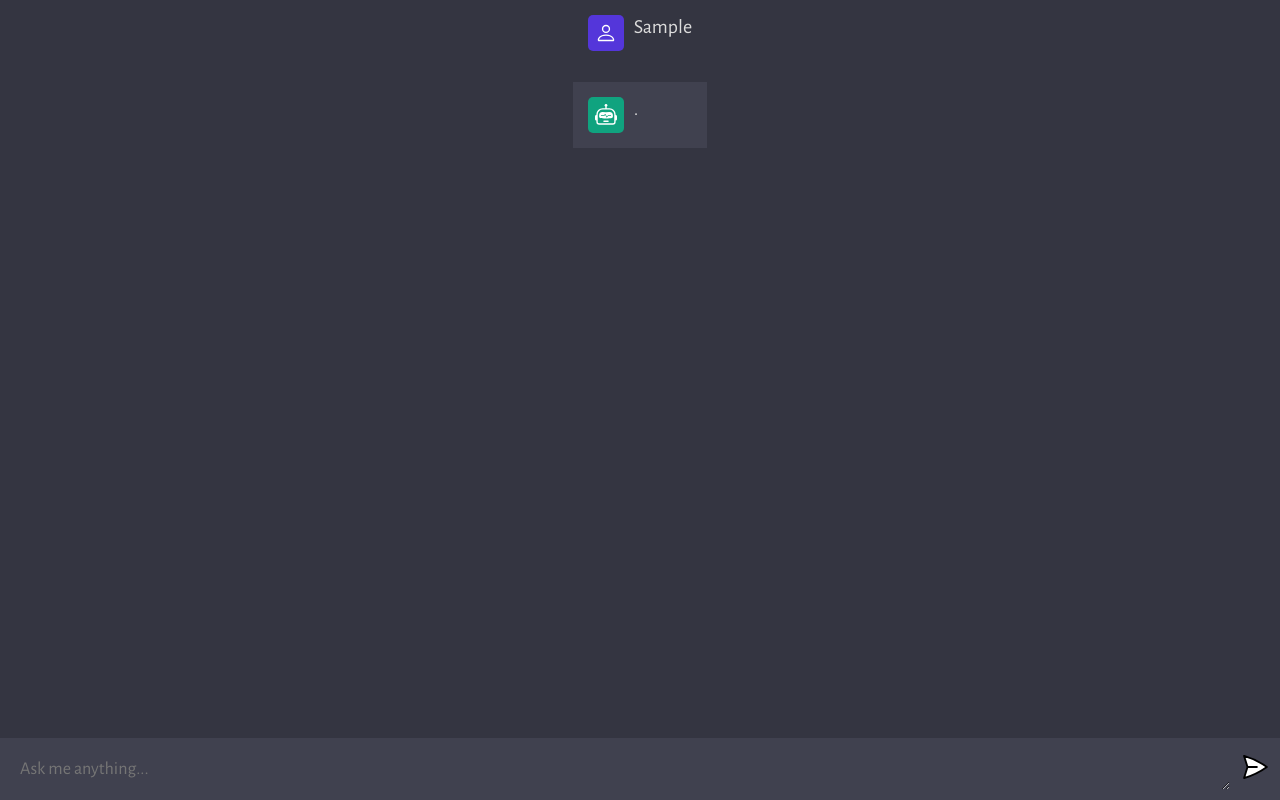
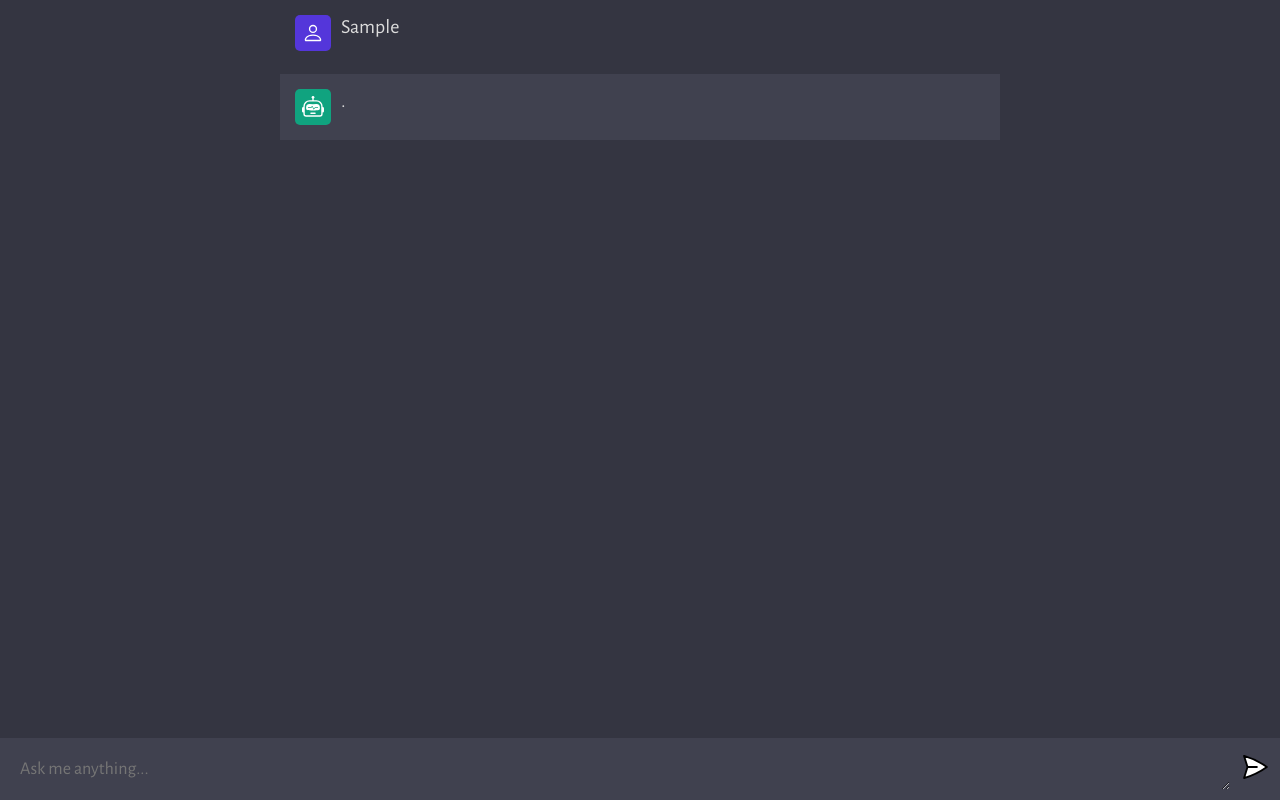
Before and after one commit to MochaDecoder/Fast-ChatGPT, a website built with Vite: page client/index.html in a window 1280 px wide. Both pictures are taken after typing "Sample" into the empty fields and a click on the button 1255 px from the left and 769 px from the top of the page. Built offline with nearby package versions, Linux system fonts and the light colour scheme; no server answers.

Commit message:
update style

```diff
--- a/client/style.css
+++ b/client/style.css
@@ -46,8 +46,9 @@ body {
 
 .wrapper {
   width: 100%;
+  width: 720px;
   padding: 15px;
-  margin-bottom: 16px;
+  margin-bottom: 8px;
 }
 
 .ai {
```
